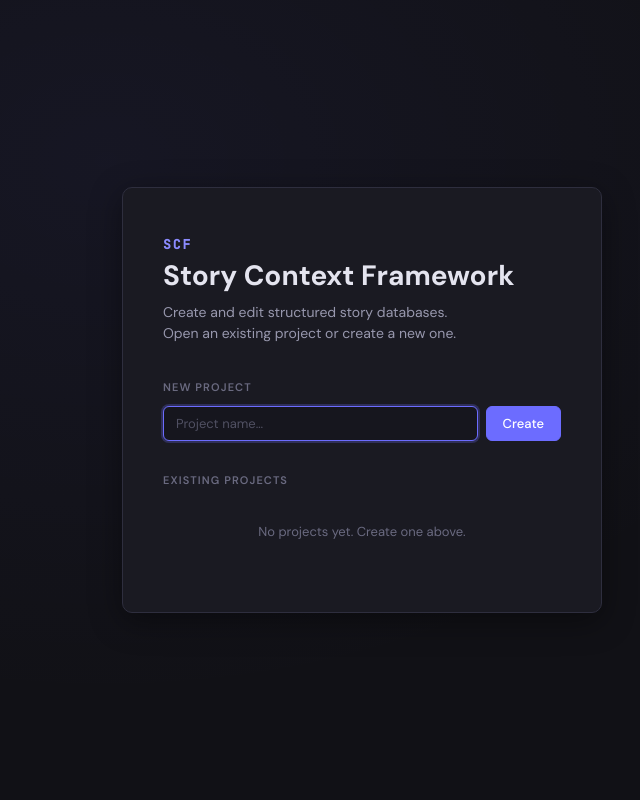
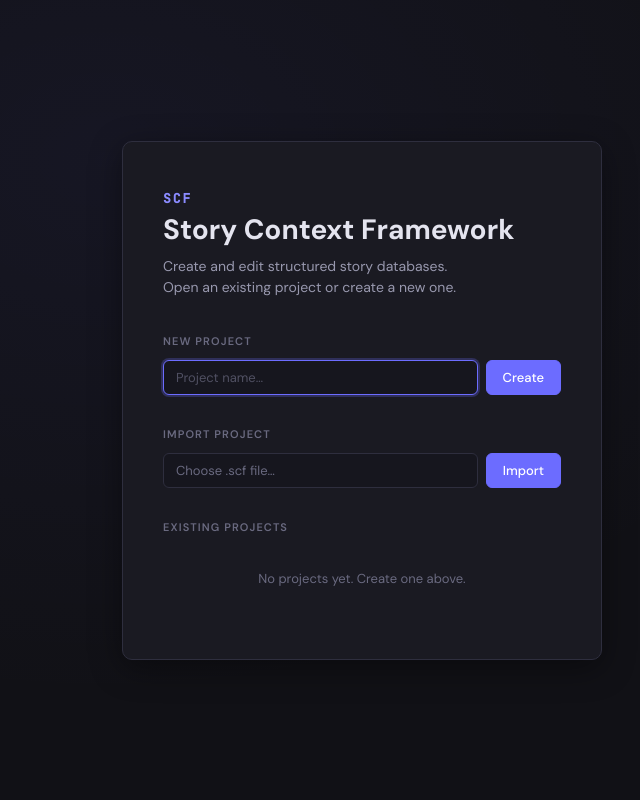
Before and after one commit to MinimalHumans/SCF_development, a FastAPI app: page / in a window 1280 px wide. Shown: the whole page, without its empty margins (278-918 px from the left). Run offline with FastAPI, Linux system fonts and the light colour scheme.

Commit message:
Add landing page file management: import, paths, export
- Import: new POST /project/import route accepts a .scf file upload,
  copies it into projects/ and opens it; styled file-picker input
  matches the dark theme
- File paths: landing page now shows the full absolute path to each
  .scf file on disk below the project name
- Export: new GET /project/download/{filename} route serves the .scf
  file as a browser download; download button (⇓) shown on each
  project row, faded until hover

Co-Authored-By: Claude Sonnet 4.6 <noreply@anthropic.com>

```diff
--- a/scf-editor/main.py
+++ b/scf-editor/main.py
@@ -6,11 +6,12 @@ All routes are generic — entity types are resolved from the registry.
 """
 
 import json
+import shutil
 from pathlib import Path
 from contextlib import asynccontextmanager
 
-from fastapi import FastAPI, Request, Form, HTTPException, Query
-from fastapi.responses import HTMLResponse, RedirectResponse, JSONResponse
+from fastapi import FastAPI, Request, Form, HTTPException, Query, UploadFile, File
+from fastapi.responses import HTMLResponse, RedirectResponse, JSONResponse, FileResponse
 from fastapi.staticfiles import StaticFiles
 from fastapi.templating import Jinja2Templates
 
@@ -80,6 +81,8 @@ async def index(request: Request):
     if proj and (Path("projects") / proj).exists():
         return RedirectResponse("/browse", status_code=302)
     projects = db.list_projects()
+    for p in projects:
+        p["abs_path"] = str(Path(p["path"]).resolve())
     return templates.TemplateResponse("index.html", {
         "request": request,
         "projects": projects,
@@ -120,6 +123,44 @@ async def project_close():
     response = RedirectResponse("/", status_code=302)
     response.delete_cookie("scf_project")
     return response
+
+
+@app.post("/project/import")
+async def project_import(request: Request, file: UploadFile = File(...)):
+    """Import an existing .scf file into the projects folder."""
+    if not file.filename or not file.filename.endswith(".scf"):
+        projects = db.list_projects()
+        for p in projects:
+            p["abs_path"] = str(Path(p["path"]).resolve())
+        return templates.TemplateResponse("index.html", {
+            "request": request,
+            "projects": projects,
+            "error": "Please select a valid .scf file.",
+        })
+    dest = Path("projects") / file.filename
+    if dest.exists():
+        projects = db.list_projects()
+        for p in projects:
+            p["abs_path"] = str(Path(p["path"]).resolve())
+        return templates.TemplateResponse("index.html", {
+            "request": request,
+            "projects": projects,
+            "error": f"A project named '{file.filename}' already exists.",
+        })
+    with dest.open("wb") as f:
+        shutil.copyfileobj(file.file, f)
+    response = RedirectResponse("/browse", status_code=302)
+    response.set_cookie("scf_project", file.filename, max_age=86400 * 365)
+    return response
+
+
+@app.get("/project/download/{filename}")
+async def project_download(filename: str):
+    """Download a project .scf file."""
+    path = Path("projects") / filename
+    if not path.exists() or path.suffix != ".scf":
+        raise HTTPException(status_code=404, detail="Project file not found")
+    return FileResponse(path, filename=filename, media_type="application/octet-stream")
 
 
 @app.get("/browse", response_class=HTMLResponse)
--- a/scf-editor/static/css/style.css
+++ b/scf-editor/static/css/style.css
@@ -146,26 +146,87 @@ a:hover { color: var(--accent-hover); }
 .project-item {
     display: flex;
     align-items: center;
-    gap: 12px;
-    padding: 10px 14px;
+    gap: 4px;
     background: var(--bg-raised);
     border: 1px solid var(--border-subtle);
     border-radius: var(--radius);
-    cursor: pointer;
     transition: all var(--transition);
-    text-decoration: none;
-    color: var(--text-primary);
+    overflow: hidden;
 }
 
 .project-item:hover {
     background: var(--bg-hover);
     border-color: var(--border);
+}
+
+.project-item-link {
+    display: flex;
+    align-items: center;
+    gap: 12px;
+    flex: 1;
+    padding: 10px 14px;
+    text-decoration: none;
     color: var(--text-primary);
+    min-width: 0;
 }
 
 .project-item .icon { font-size: 20px; }
 .project-item .name { font-weight: 500; flex: 1; }
 .project-item .meta { font-size: 12px; color: var(--text-muted); font-family: var(--font-mono); }
+
+/* Updated project-item sub-elements for path + download layout */
+.project-icon { font-size: 20px; flex-shrink: 0; }
+.project-info {
+    flex: 1;
+    display: flex;
+    flex-direction: column;
+    gap: 2px;
+    min-width: 0;
+}
+.project-name { font-weight: 500; color: var(--text-primary); }
+.project-path {
+    font-family: var(--font-mono);
+    font-size: 11px;
+    color: var(--text-muted);
+    white-space: nowrap;
+    overflow: hidden;
+    text-overflow: ellipsis;
+}
+.project-download {
+    flex-shrink: 0;
+    opacity: 0.5;
+    text-decoration: none;
+    font-size: 16px;
+    margin-right: 8px;
+    border: none !important;
+    background: transparent !important;
+}
+.project-item:hover .project-download { opacity: 1; }
+.project-download:hover {
+    background: var(--accent-subtle) !important;
+    border: 1px solid var(--accent) !important;
+    color: var(--accent) !important;
+    opacity: 1;
+}
+
+/* File input styled as a dark-theme text field */
+.file-input-label {
+    flex: 1;
+    display: flex;
+    align-items: center;
+    padding: 8px 12px;
+    background: var(--bg-input);
+    border: 1px solid var(--border);
+    border-radius: var(--radius);
+    color: var(--text-muted);
+    cursor: pointer;
+    font-size: 13px;
+    transition: border-color var(--transition);
+    min-width: 0;
+}
+.file-input-label:hover { border-color: var(--text-muted); color: var(--text-primary); }
+.file-input-label input[type="file"] { display: none; }
+.file-input-label span { overflow: hidden; text-overflow: ellipsis; white-space: nowrap; }
 
 .landing-empty {
     text-align: center;
--- a/scf-editor/templates/index.html
+++ b/scf-editor/templates/index.html
@@ -27,15 +27,31 @@
                 <button type="submit" class="btn btn-primary">Create</button>
             </form>
 
+            <div class="landing-section-label">Import Project</div>
+            <form action="/project/import" method="post" enctype="multipart/form-data" class="landing-create">
+                <label class="file-input-label">
+                    <input type="file" accept=".scf" name="file" id="import-file"
+                           onchange="document.getElementById('import-name').textContent = this.files[0]?.name ?? 'Choose .scf file…'">
+                    <span id="import-name">Choose .scf file…</span>
+                </label>
+                <button type="submit" class="btn btn-primary">Import</button>
+            </form>
+
             {% if projects %}
             <div class="landing-section-label">Existing Projects</div>
             <div class="landing-projects">
                 {% for p in projects %}
-                <a href="/project/open/{{ p.filename }}" class="project-item">
-                    <span class="icon">🎬</span>
-                    <span class="name">{{ p.display_name }}</span>
-                    <span class="meta">{{ p.filename }}</span>
-                </a>
+                <div class="project-item">
+                    <a href="/project/open/{{ p.filename }}" class="project-item-link">
+                        <span class="project-icon">🎬</span>
+                        <span class="project-info">
+                            <span class="project-name">{{ p.display_name }}</span>
+                            <span class="project-path" title="{{ p.abs_path }}">{{ p.abs_path }}</span>
+                        </span>
+                    </a>
+                    <a href="/project/download/{{ p.filename }}" class="btn btn-sm btn-icon project-download"
+                       title="Download {{ p.filename }}">&#8659;</a>
+                </div>
                 {% endfor %}
             </div>
             {% else %}
```
